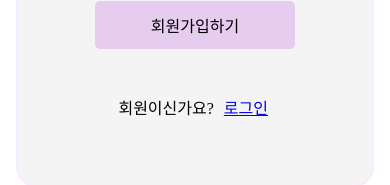
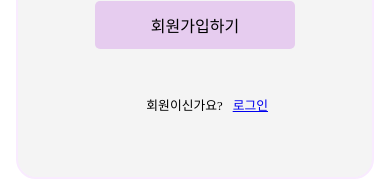
Before and after one commit to joometa/HobbyGram-Front, a React (Create React App) app: page /signup in a window 390 px wide. Shown: the part 562-747 px from the top of the page. Built offline with nearby package versions, Linux system fonts and the light colour scheme; a web font is replaced by a local one.

Commit message:
로그인,회원가입 페이지 반응형 수정완료

```diff
--- a/src/pages/Login.js
+++ b/src/pages/Login.js
@@ -133,6 +133,16 @@ const Question = styled.div`
   flex-direction: row;
   margin-left: 19rem;
   justify-content: flex-end;
+  @media all and (max-width: 1024px) {
+    width: auto;
+    margin: 0;
+  }
+
+  @media all and (max-width: 768px) {
+    width: auto;
+    margin: 0;
+  }
+
   @media all and (max-width: 414px) {
     width: auto;
     font-size: 0.8rem;
--- a/src/pages/Signup.js
+++ b/src/pages/Signup.js
@@ -166,8 +166,23 @@ const Question = styled.div`
   justify-content: flex-end;
   @media all and (max-width: 414px) {
     margin: 0;
+    font-size: 0.8rem;
+    & > p {
+      margin-top: 1rem;
+      display: flex;
+      align-items: center;
+    }
   }
   @media all and (max-width: 375px) {
     margin: 0;
+    font-size: 0.8rem;
+    justify-content: center;
+    & > p {
+      margin: 0;
+      margin-left: 2rem;
+      margin-top: 1rem;
+      display: flex;
+      align-items: center;
+    }
   }
 `;
```
